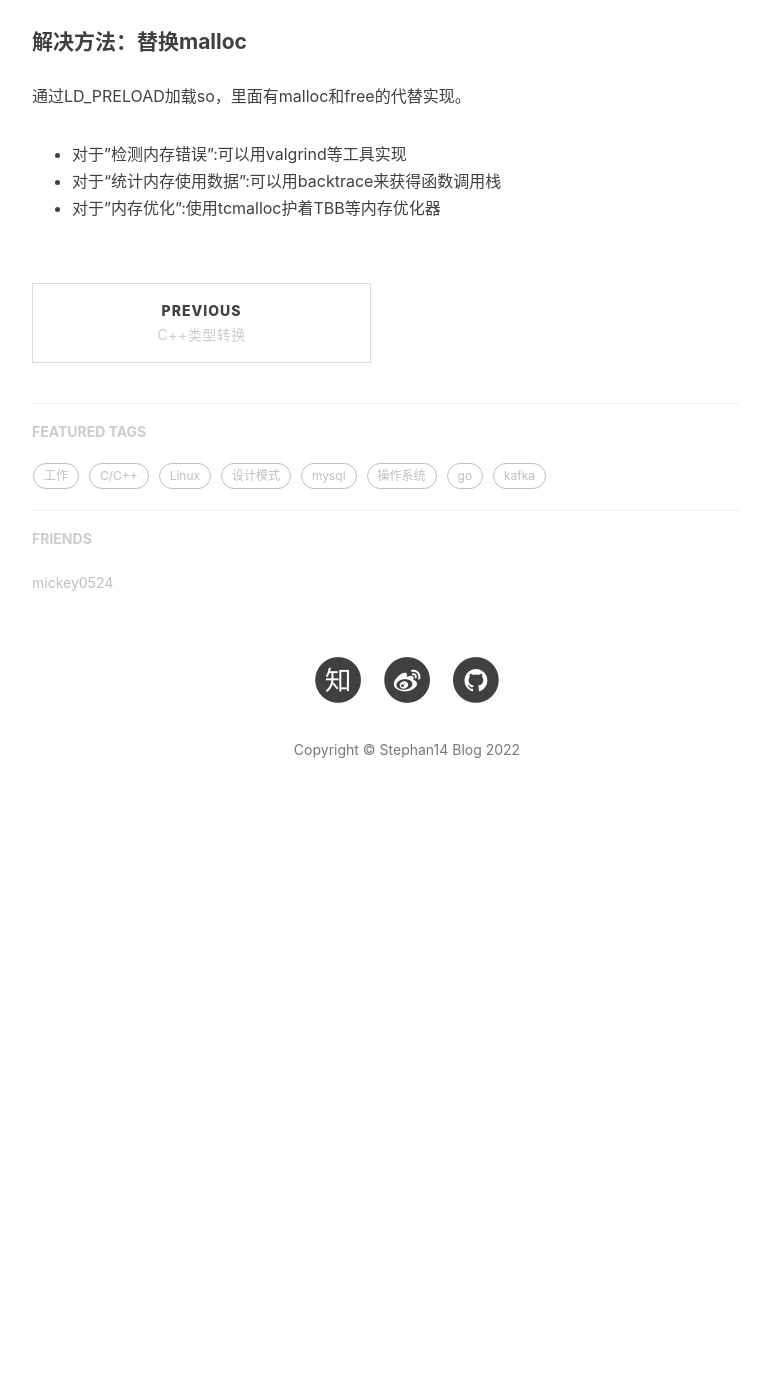
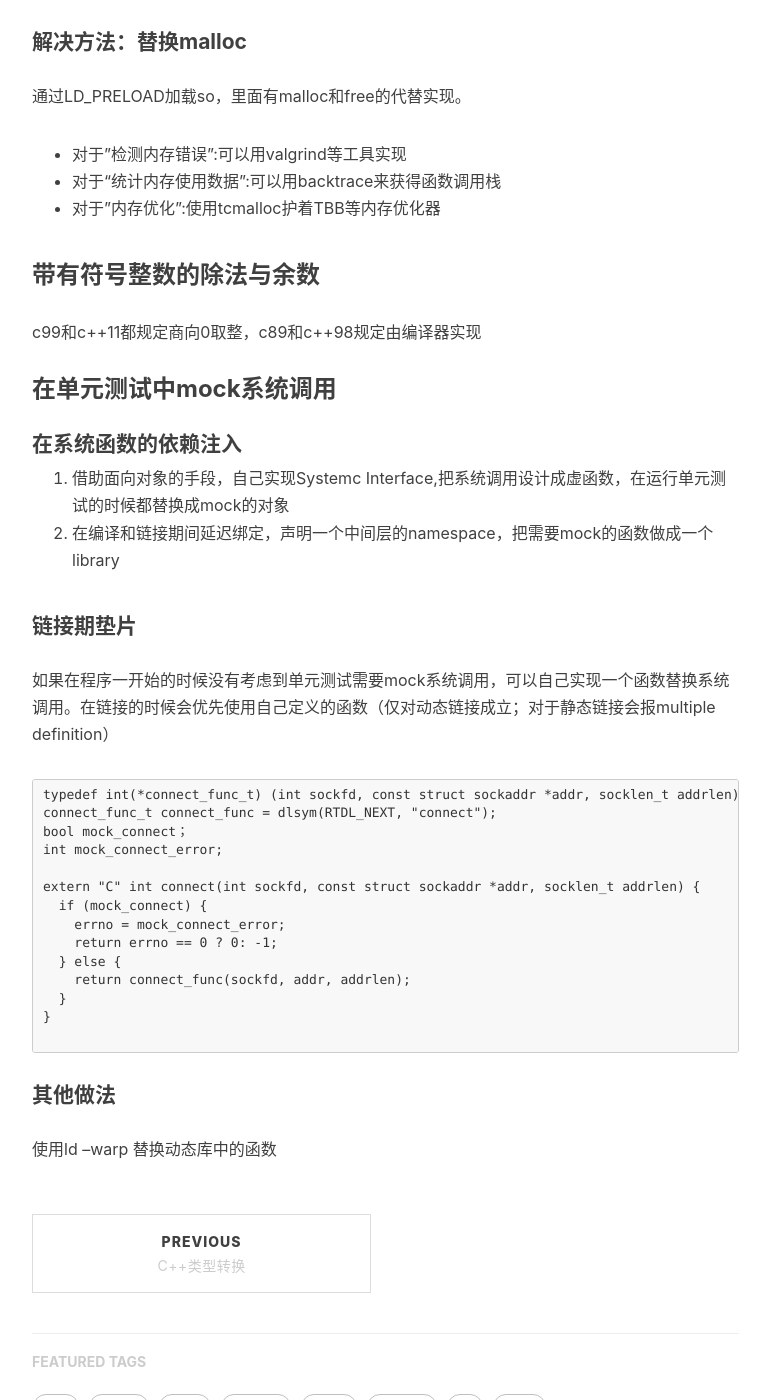
Before and after one commit to Stephan14/Stephan14.github.io, a Jekyll site: the page built from _posts/2021-09-04-linux-multithreaded-server-programming.markdown, in a window 1280 px wide and 1400 px high, scrolled down 11825 px. Shown: the whole window, without its empty margins (233-1003 px from the left). Built offline with Jekyll 4.4.1, drawn with Linux system fonts in a browser that asks for light colours; nearby versions of some CDN libraries; comment, search, counter and statistics services are not loaded; before the commit the page ends 12679 px from its top, so only the background shows below that.

Commit message:
在单测中mock系统调用

````diff
--- a/_posts/2021-09-04-linux-multithreaded-server-programming.markdown
+++ b/_posts/2021-09-04-linux-multithreaded-server-programming.markdown
@@ -362,3 +362,34 @@ Foo *p = new(__FILE,__LINE__) Foo;// 跟踪哪个文件哪一行代码分配了
 - 对于”检测内存错误”:可以用valgrind等工具实现
 - 对于“统计内存使用数据”:可以用backtrace来获得函数调用栈
 - 对于”内存优化”:使用tcmalloc护着TBB等内存优化器
+
+### 带有符号整数的除法与余数
+c99和c++11都规定商向0取整，c89和c++98规定由编译器实现
+
+### 在单元测试中mock系统调用
+#### 在系统函数的依赖注入
+1. 借助面向对象的手段，自己实现Systemc Interface,把系统调用设计成虚函数，在运行单元测试的时候都替换成mock的对象
+2. 在编译和链接期间延迟绑定，声明一个中间层的namespace，把需要mock的函数做成一个library
+
+#### 链接期垫片
+如果在程序一开始的时候没有考虑到单元测试需要mock系统调用，可以自己实现一个函数替换系统调用。在链接的时候会优先使用自己定义的函数（仅对动态链接成立；对于静态链接会报multiple definition）
+
+```
+typedef int(*connect_func_t) (int sockfd, const struct sockaddr *addr, socklen_t addrlen);
+connect_func_t connect_func = dlsym(RTDL_NEXT, "connect");
+bool mock_connect；
+int mock_connect_error;
+
+extern "C" int connect(int sockfd, const struct sockaddr *addr, socklen_t addrlen) {
+  if (mock_connect) {
+    errno = mock_connect_error;
+    return errno == 0 ? 0: -1;
+  } else {
+    return connect_func(sockfd, addr, addrlen);
+  }
+}
+
+```
+
+#### 其他做法
+使用ld --warp 替换动态库中的函数
````
